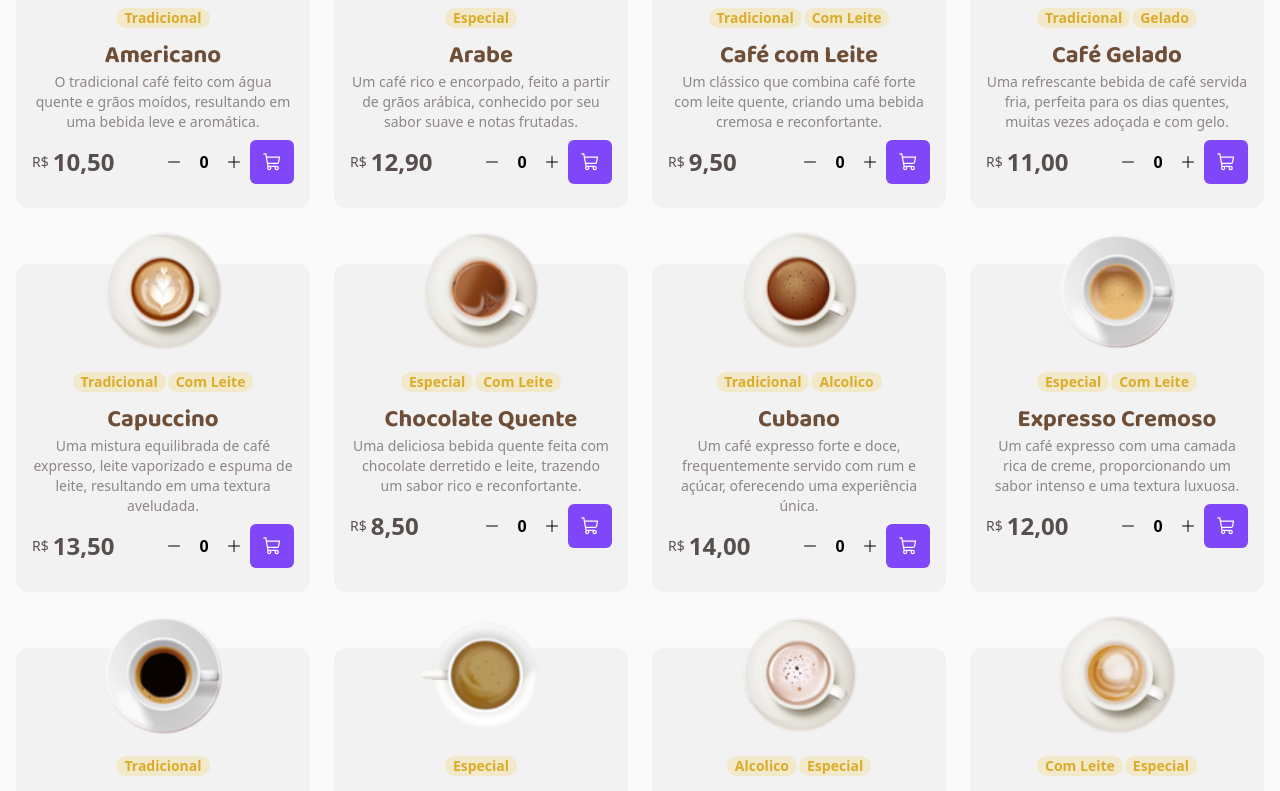
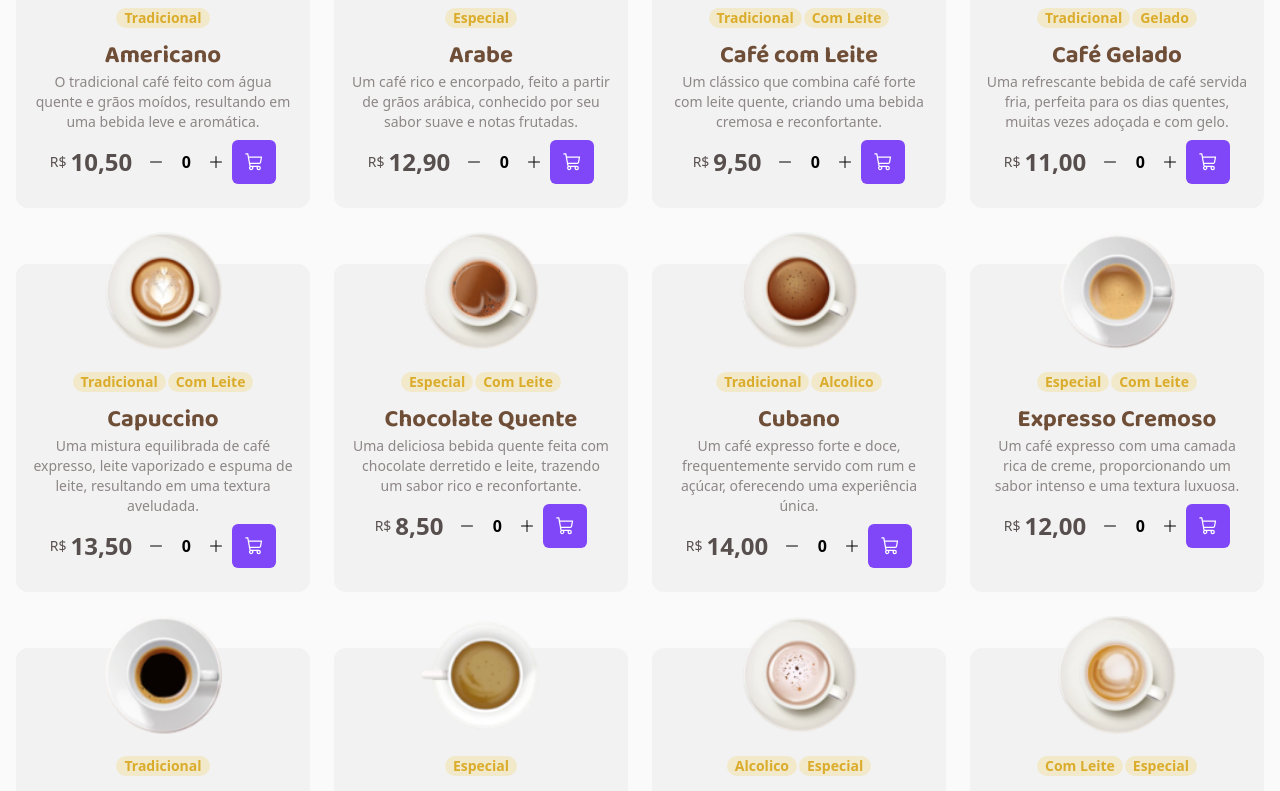
Before and after one commit to Gubiar/coffee-delivery, a React (Vite) app: page / in a window 1280 px wide. Shown: the part 840-1631 px from the top of the page. Built offline with nearby package versions, Linux system fonts and the light colour scheme.

Commit message:
fix keys

```diff
--- a/src/components/Checkout/OrderSummary.tsx
+++ b/src/components/Checkout/OrderSummary.tsx
@@ -1,4 +1,4 @@
-import React, { useContext } from "react";
+import { Fragment, useContext } from "react";
 import CoffeeCardResume from "./CoffeeCardResume";
 import CoffeeContext from "../../context/CoffeeContext";
 import { Coffee } from "@phosphor-icons/react/dist/ssr";
@@ -40,10 +40,10 @@ export default function OrderSummary() {
   return (
     <div className="rounded-lg rounded-tr-2xl bg-base-card flex flex-col items-start justify-center gap-2 p-6">
       {selectedCoffees.map((coffee) => (
-        <React.Fragment key={coffee.id}>
+        <Fragment key={coffee.id}>
           <CoffeeCardResume coffee={coffee} />
           {divider}
-        </React.Fragment>
+        </Fragment>
       ))}
 
       <div className="w-full mt-5">
--- a/src/components/CoffeeCard/CoffeeCard.tsx
+++ b/src/components/CoffeeCard/CoffeeCard.tsx
@@ -31,7 +31,7 @@ export default function CoffeeCard({ coffee }: CoffeeCardProps) {
       />
       <div className="flex flex-wrap gap-0.5">
         {coffee.types.map((eachCoffee) => (
-          <CoffeeType value={eachCoffee} />
+          <CoffeeType key={eachCoffee} value={eachCoffee} />
         ))}
       </div>
 
@@ -42,7 +42,7 @@ export default function CoffeeCard({ coffee }: CoffeeCardProps) {
         {coffee.description}
       </p>
 
-      <div className="flex items-center justify-between w-full">
+      <div className="flex items-center gap-4 justify-center w-full flex-wrap">
         <p className="text-base-text font-black text-2xl flex items-center gap-1">
           <span className="font-normal text-sm">R$</span>
           {coffee.price.toLocaleString("pt-br", {
--- a/src/components/CoffeeCard/CoffeeType.tsx
+++ b/src/components/CoffeeCard/CoffeeType.tsx
@@ -1,4 +1,6 @@
-export default function CoffeeType({ value }: { value: string }) {
+import { CoffeeType as CoffeeTypeProps } from "../../types";
+
+export default function CoffeeType({ value }: { value: CoffeeTypeProps }) {
   return (
     <span className="rounded-xl bg-yellow-light text-yellow flex px-2 w-fit font-bold my-3 text-sm">
       {value}
--- a/src/pages/Home.tsx
+++ b/src/pages/Home.tsx
@@ -141,7 +141,7 @@ function Home() {
         </h1>
         <div className="grid grid-cols-2 gap-3 gap-y-7 sm:gap-6 sm:gap-y-14 sm:grid-cols-2 md:grid-cols-3 lg:grid-cols-4">
           {data.map((value) => (
-            <CoffeeCard coffee={value} />
+            <CoffeeCard key={value.id} coffee={value} />
           ))}
         </div>
       </main>
```
